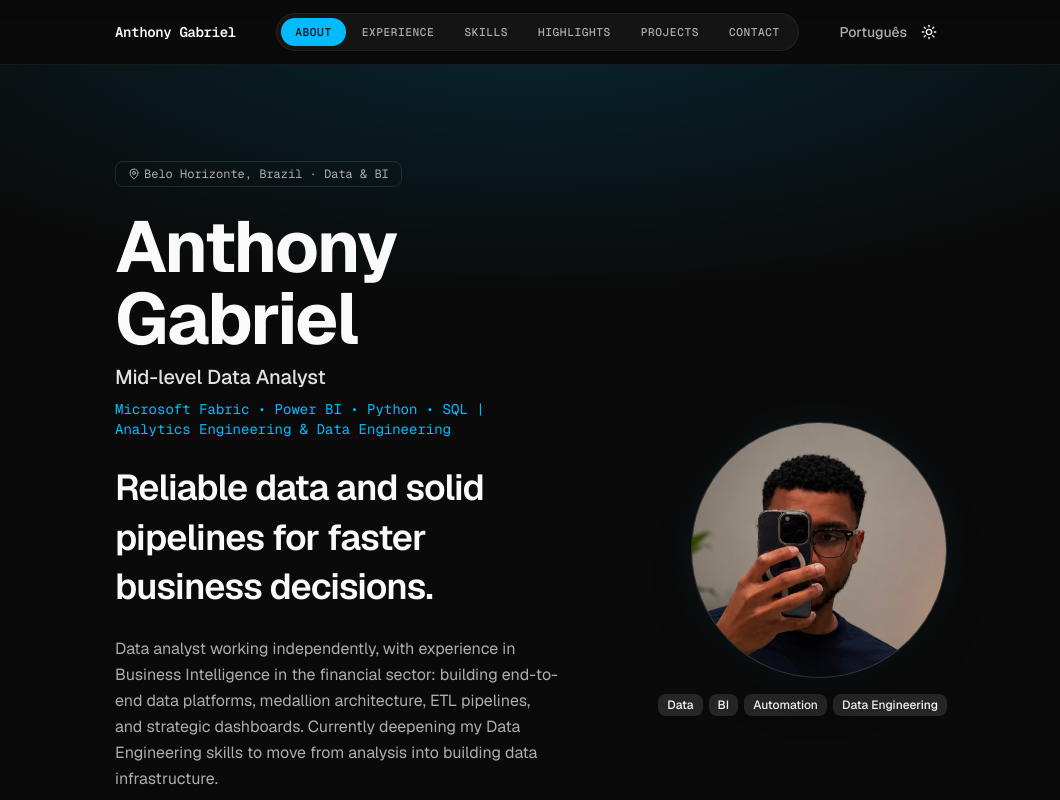
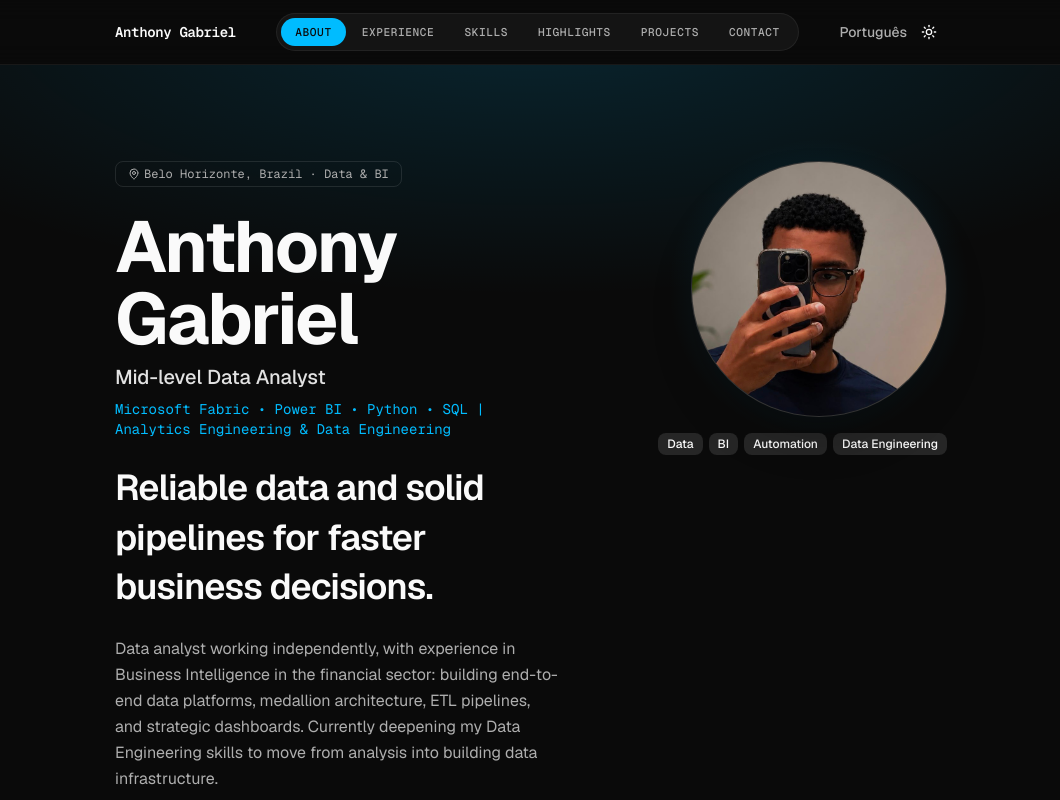
Before and after one commit to anthonygaab13/portfolio, a Next.js app: page /en in a window 1280 px wide. Shown: the top 800 px of the page, without its empty margins (109-1169 px from the left). Built offline with nearby package versions, Linux system fonts and the light colour scheme.

Commit message:
Alinha a foto do Hero pelo topo em vez de centralizada
- items-start no lugar de items-center: a coluna da foto ficava
  centralizada na altura do bloco de texto (mais alto), sobrando
  vao vazio em cima. Agora ela comeca junto com o nome.

```diff
--- a/src/components/sections/Hero.tsx
+++ b/src/components/sections/Hero.tsx
@@ -22,7 +22,10 @@ export async function Hero({ locale }: { locale: Locale }) {
         className="pointer-events-none absolute inset-x-0 top-0 -z-10 h-[36rem] bg-[radial-gradient(ellipse_60%_50%_at_50%_-10%,color-mix(in_oklch,var(--primary)_16%,transparent),transparent)]"
         aria-hidden
       />
-      <div className="mx-auto grid w-full max-w-4xl grid-cols-1 items-center gap-12 px-4 pt-16 pb-16 sm:px-6 md:grid-cols-[1.3fr_1fr] md:pt-24 md:pb-24 lg:px-8">
+      {/* items-start (em vez de items-center) alinha a foto pelo topo, junto com o nome —
+          senão ela fica centralizada na altura do bloco de texto, que é mais alto, e
+          sobra um vão vazio em cima da foto. */}
+      <div className="mx-auto grid w-full max-w-4xl grid-cols-1 items-start gap-12 px-4 pt-16 pb-16 sm:px-6 md:grid-cols-[1.3fr_1fr] md:pt-24 md:pb-24 lg:px-8">
         <div className="space-y-6">
           <Badge variant="outline" className="px-3 py-1 font-mono text-xs font-normal text-muted-foreground">
             <MapPin className="size-3" aria-hidden />
```
